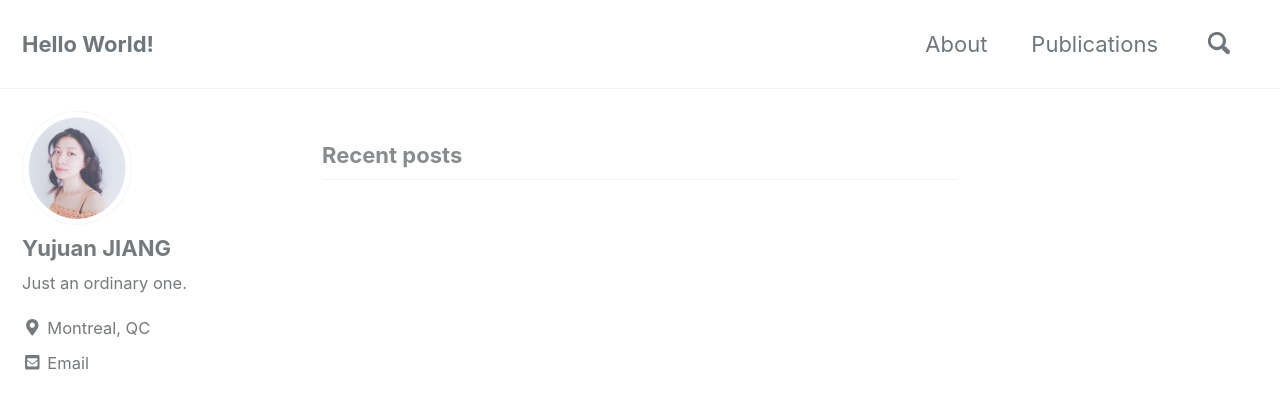
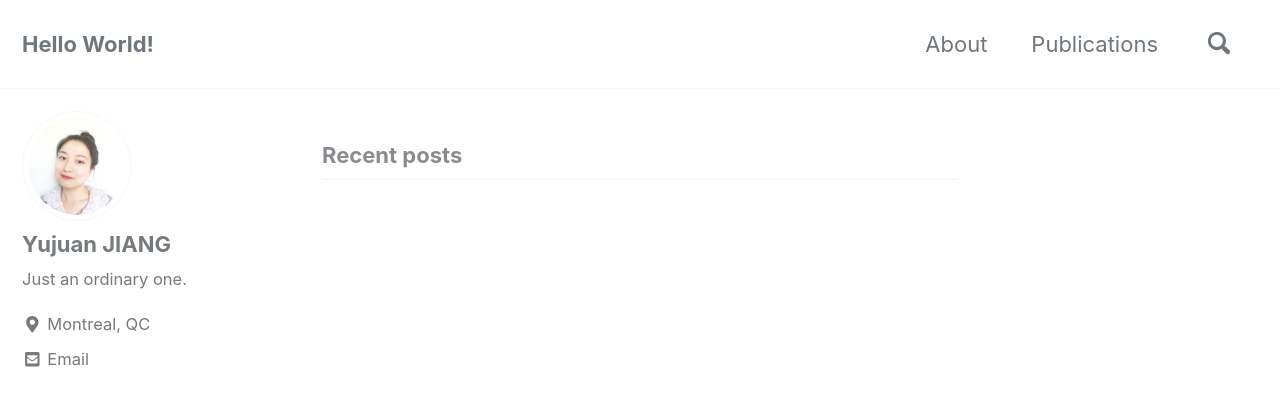
Before and after one commit to yujuanjiang/yujuanjiang.github.io, a Jekyll site: the page built from index.html, in a window 1280 px wide and 900 px high. Shown: the top 409 px of the window. Built offline with Jekyll 4.4.1, drawn with Linux system fonts in a browser that asks for light colours; cached includes are drawn as plain includes; nearby versions of some CDN libraries; the list of posts is cut into pages by our own code.

Commit message:
change avartar

```diff
--- a/_config.yml
+++ b/_config.yml
@@ -107,7 +107,7 @@
 # Site Author
 author:
   name             : "Yujuan JIANG"
-  avatar           : "/assets/images/IMG_500.png" # path of avatar image, e.g. "/assets/images/bio-photo.jpg"
+  avatar           : "/assets/images/IMG_0739.png" # path of avatar image, e.g. "/assets/images/bio-photo.jpg"
   bio              : "Just an ordinary one."
   location         : "Montreal, QC"
   #email            : "yj dot jiang16 at gmail dot com"
```
Also changed, not shown: assets/images/IMG_0642.png (added), assets/images/IMG_0739.png (added).
